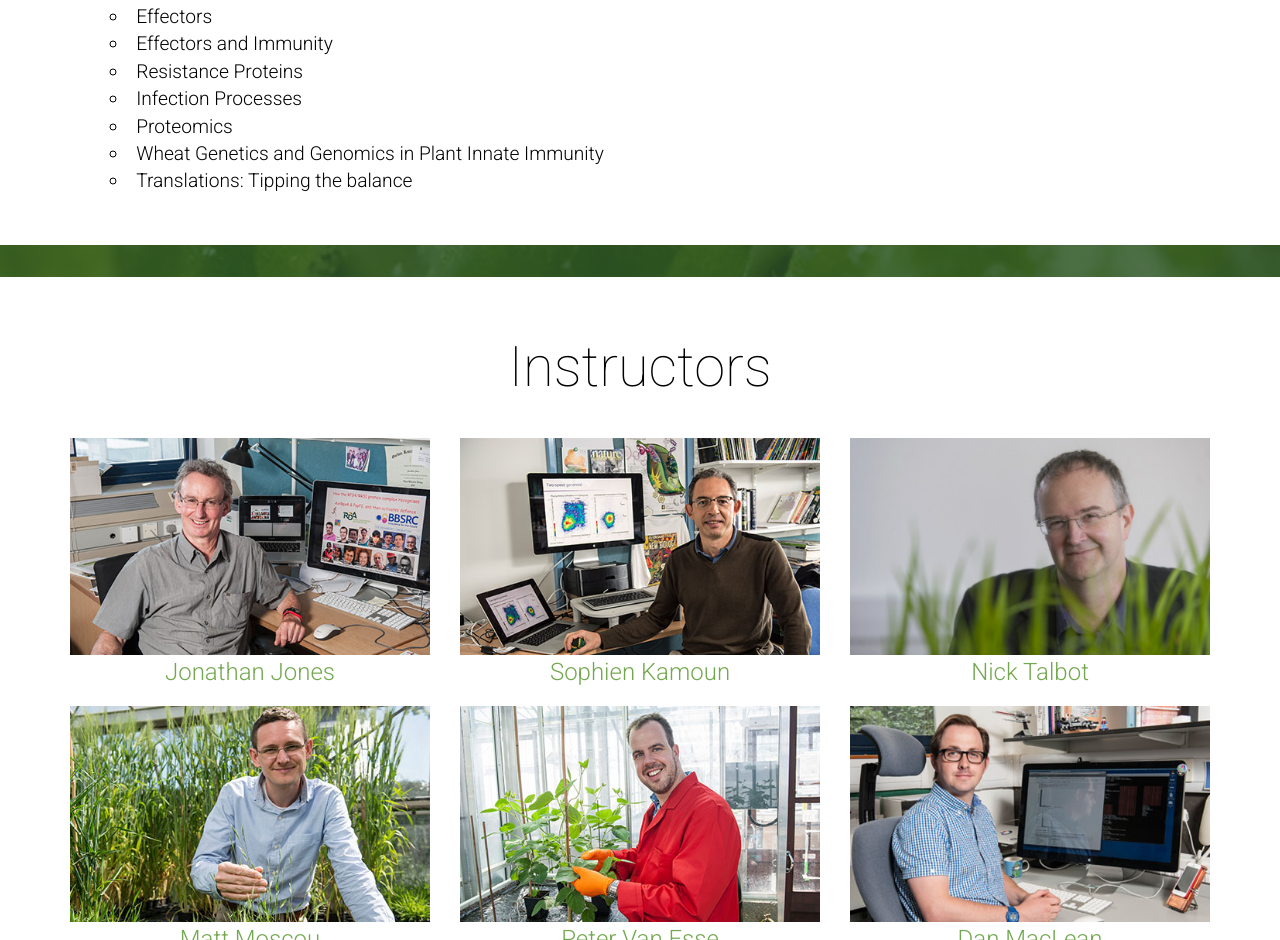
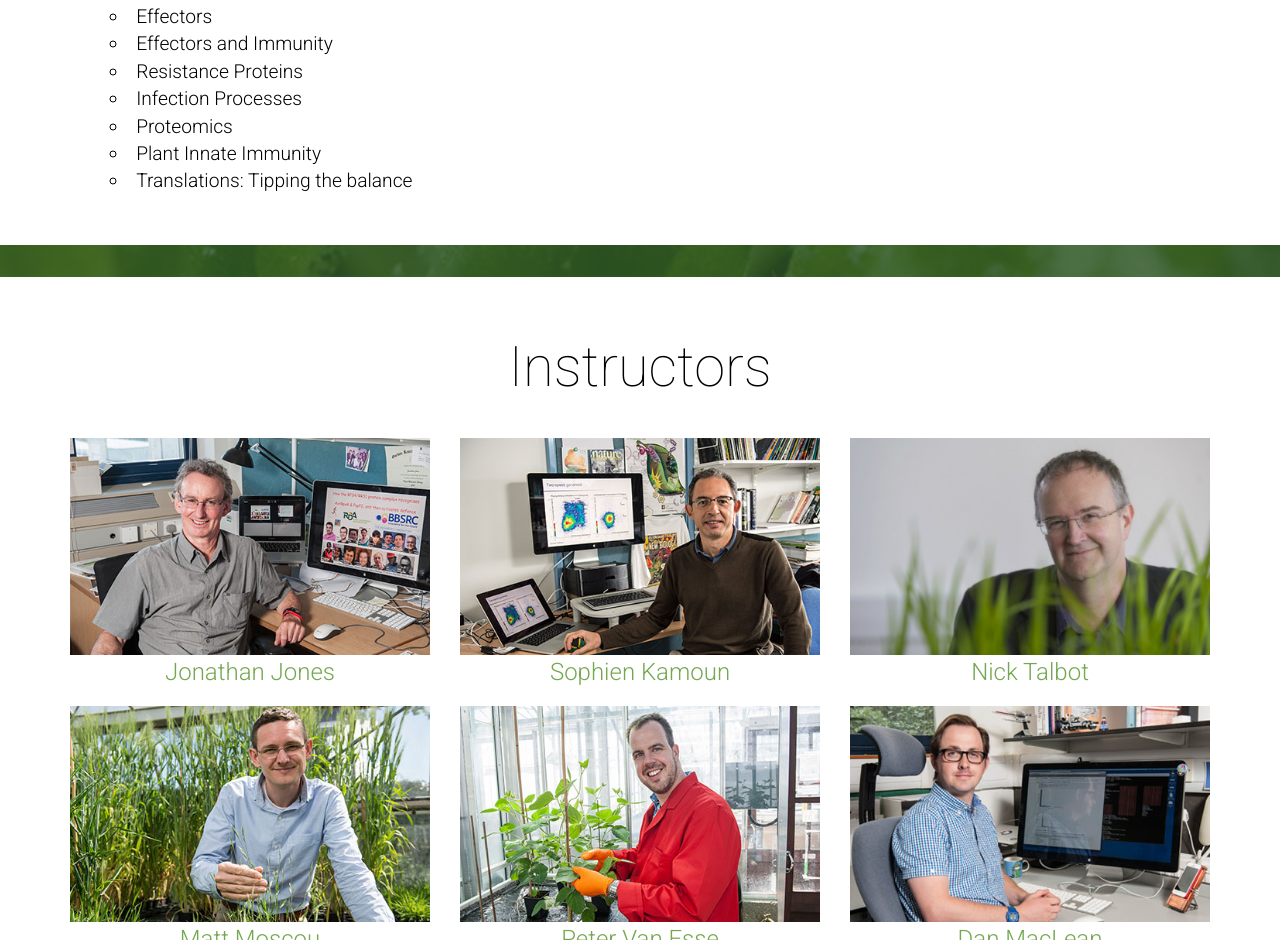
Before and after one commit to TeamMacLean/summerSchool, a website: page index.html in a window 1280 px wide. Shown: the part 1159-2099 px from the top of the page. Drawn offline with nearby package versions, Linux system fonts and the light colour scheme; some packages are replaced by stand-ins of ours.

Commit message:
Update index.html

```diff
--- a/index.html
+++ b/index.html
@@ -150,7 +150,7 @@
 
                 <li>Proteomics</li>
 
-                <li>Wheat Genetics and Genomics in Plant Innate Immunity</li>
+                <li>Plant Innate Immunity</li>
 
                 <li>Translations: Tipping the balance</li>
             </ul>
```
